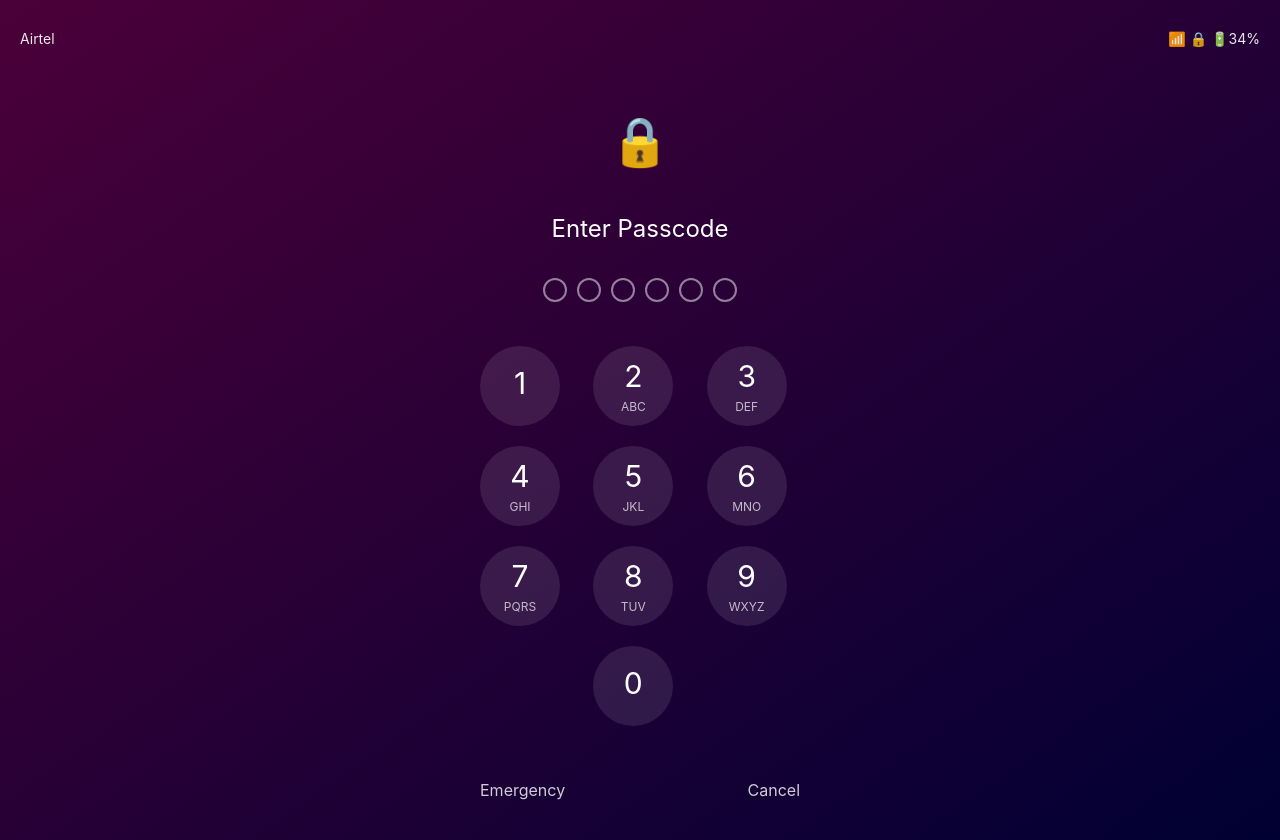
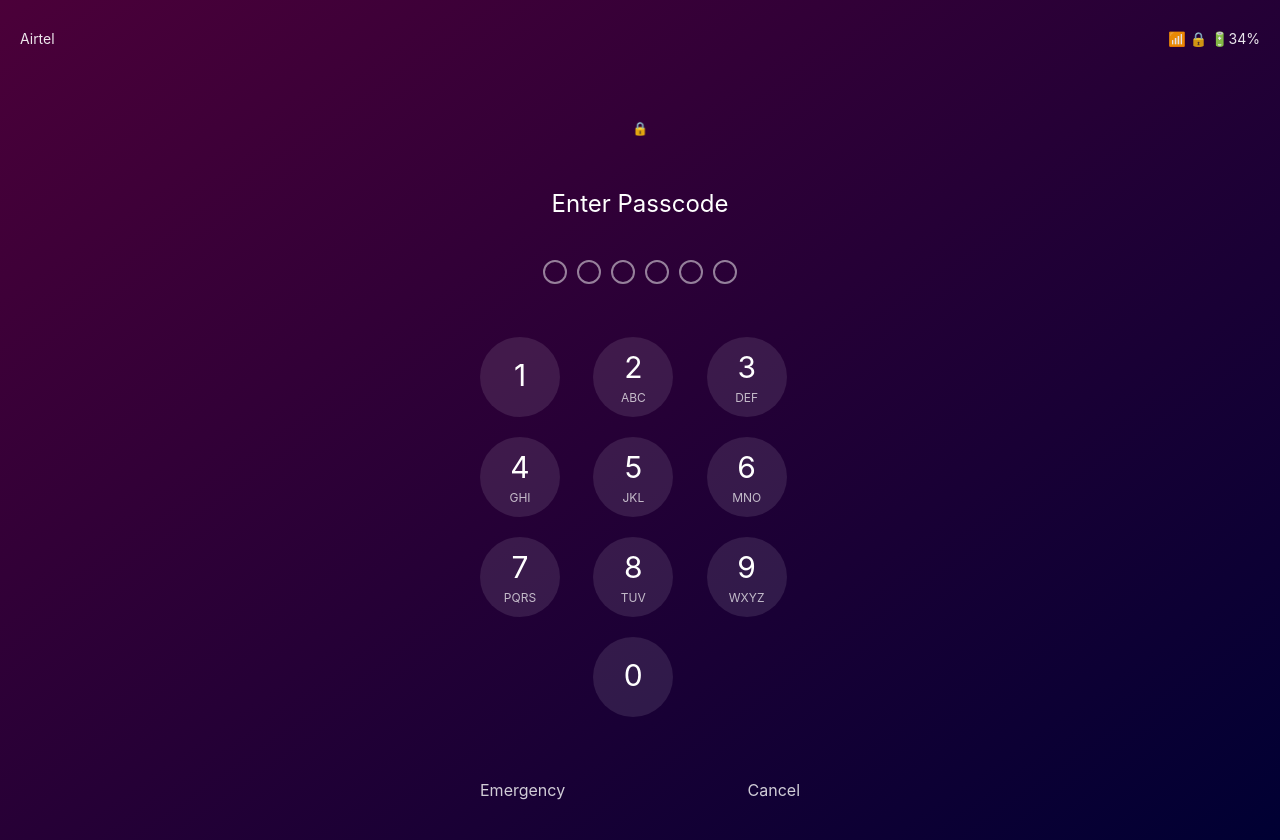
Before and after one commit to BrindaBudhabhatti/iPhone-lock-screen, a plain HTML site: page index.html in a window 1280 px wide. Drawn offline with Linux system fonts and the light colour scheme.

Commit message:
Update index.html

```diff
--- a/index.html
+++ b/index.html
@@ -31,7 +31,7 @@
     }
 
     .lock-icon {
-      font-size: 48px;
+      font-size: small;
       margin-top: 30px;
     }
 
```
